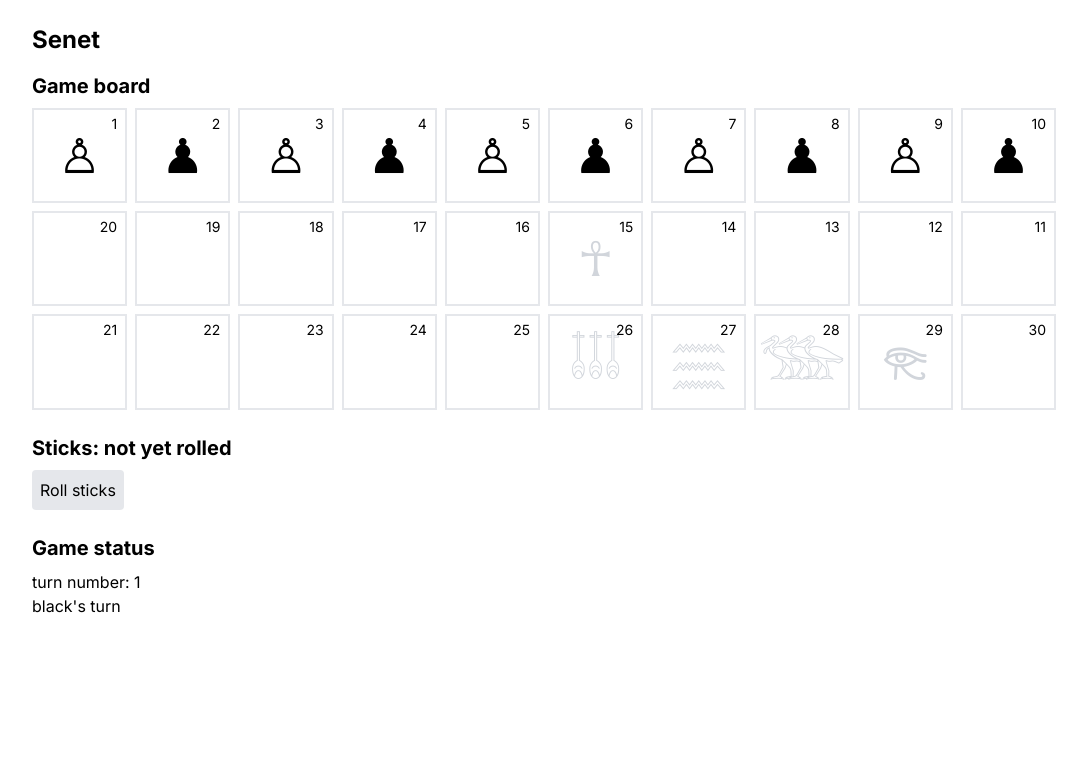
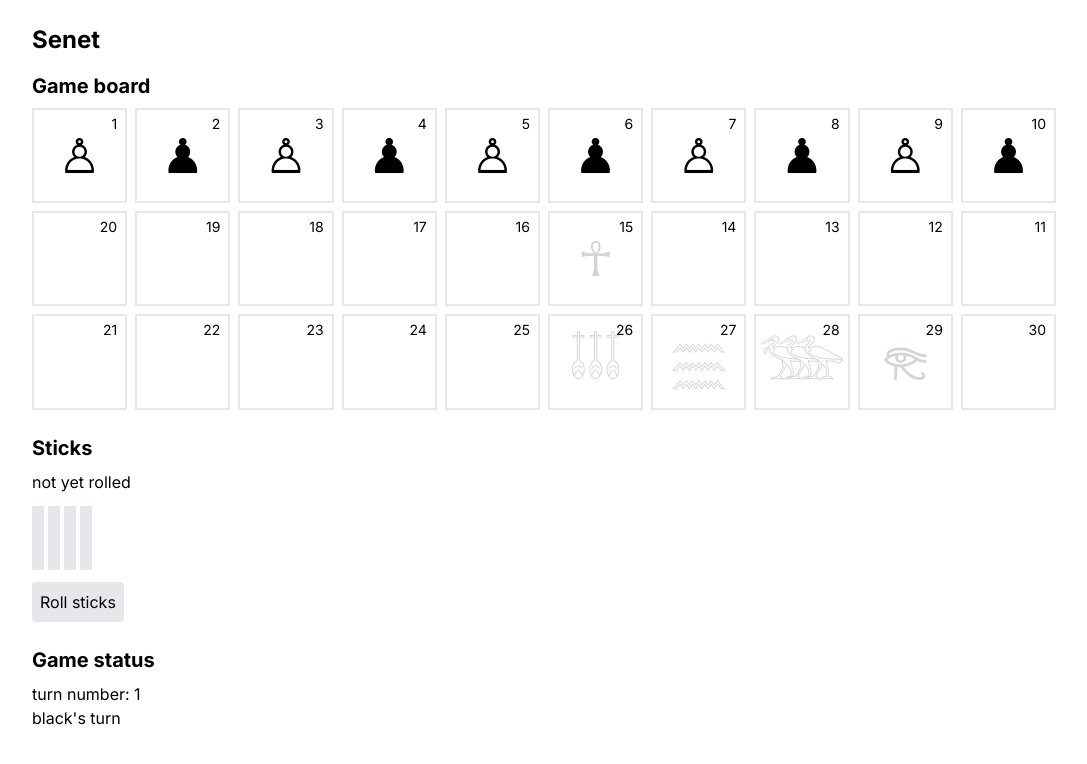
Before and after one commit to aqandrew/senet, a Next.js app: page / in a window 1280 px wide. Shown: the top 764 px of the page, without its empty margins (96-1183 px from the left). Built offline with nearby package versions, Linux system fonts and the light colour scheme.

Commit message:
feat: add graphical representation of sticks

```diff
--- a/src/app/SenetGame.tsx
+++ b/src/app/SenetGame.tsx
@@ -101,11 +101,8 @@ interface SticksProps {
 }
 
 function Sticks({ sticks, setSticks }: SticksProps) {
-	// TODO account for extra turns
-	const squaresToMove = sticks.reduce(
-		(total: number, stick) => total + stick!,
-		0
-	);
+	const spacesToMove =
+		sticks.reduce((total: number, stick) => total + stick!, 0) || 6;
 
 	// fill sticks with random bits
 	function rollSticks() {
@@ -114,13 +111,29 @@ function Sticks({ sticks, setSticks }: SticksProps) {
 
 	return (
 		<section className="mb-6">
-			<h2 className="font-bold text-xl mb-2">
-				Sticks:{' '}
+			<h2 className="font-bold text-xl mb-2">Sticks</h2>
+
+			{/* TODO account for extra turns */}
+			<p>
 				{sticks.every((stick) => stick === null)
 					? 'not yet rolled'
-					: squaresToMove}
-			</h2>
-			{/* TODO graphical representation of sticks */}
+					: `move ${spacesToMove} space${spacesToMove > 1 ? 's' : ''}`}
+			</p>
+
+			<div className="my-3 flex gap-1">
+				{/* TODO animate sticks rolling */}
+				{sticks.map((stick, i) => (
+					<div
+						className={clsx(
+							'w-3 h-16 border-2',
+							stick === null && 'bg-gray-200',
+							stick === 0 && 'bg-black'
+						)}
+						key={i}
+					></div>
+				))}
+			</div>
+
 			<button
 				className="rounded p-2 bg-gray-200 cursor-pointer"
 				onClick={rollSticks}
```
